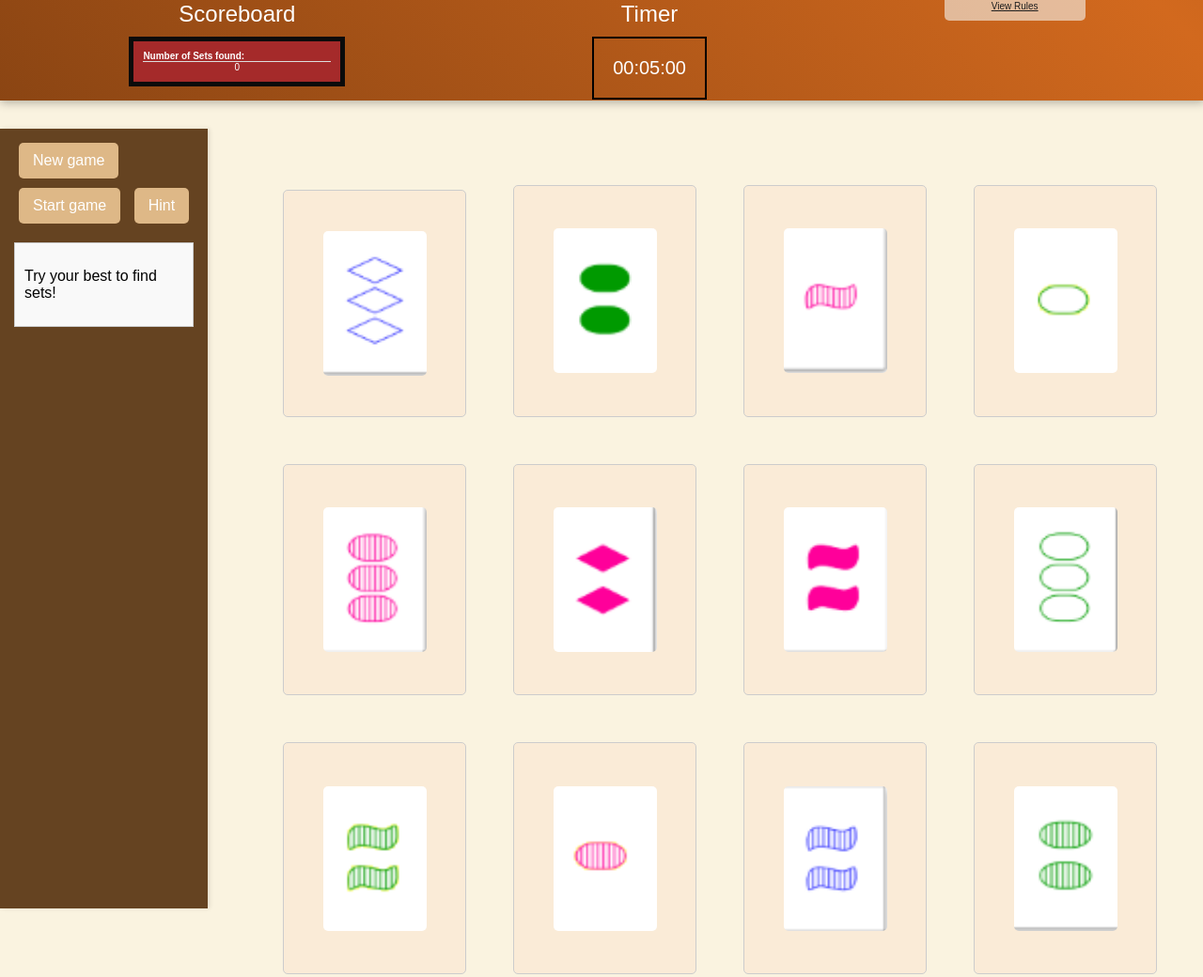
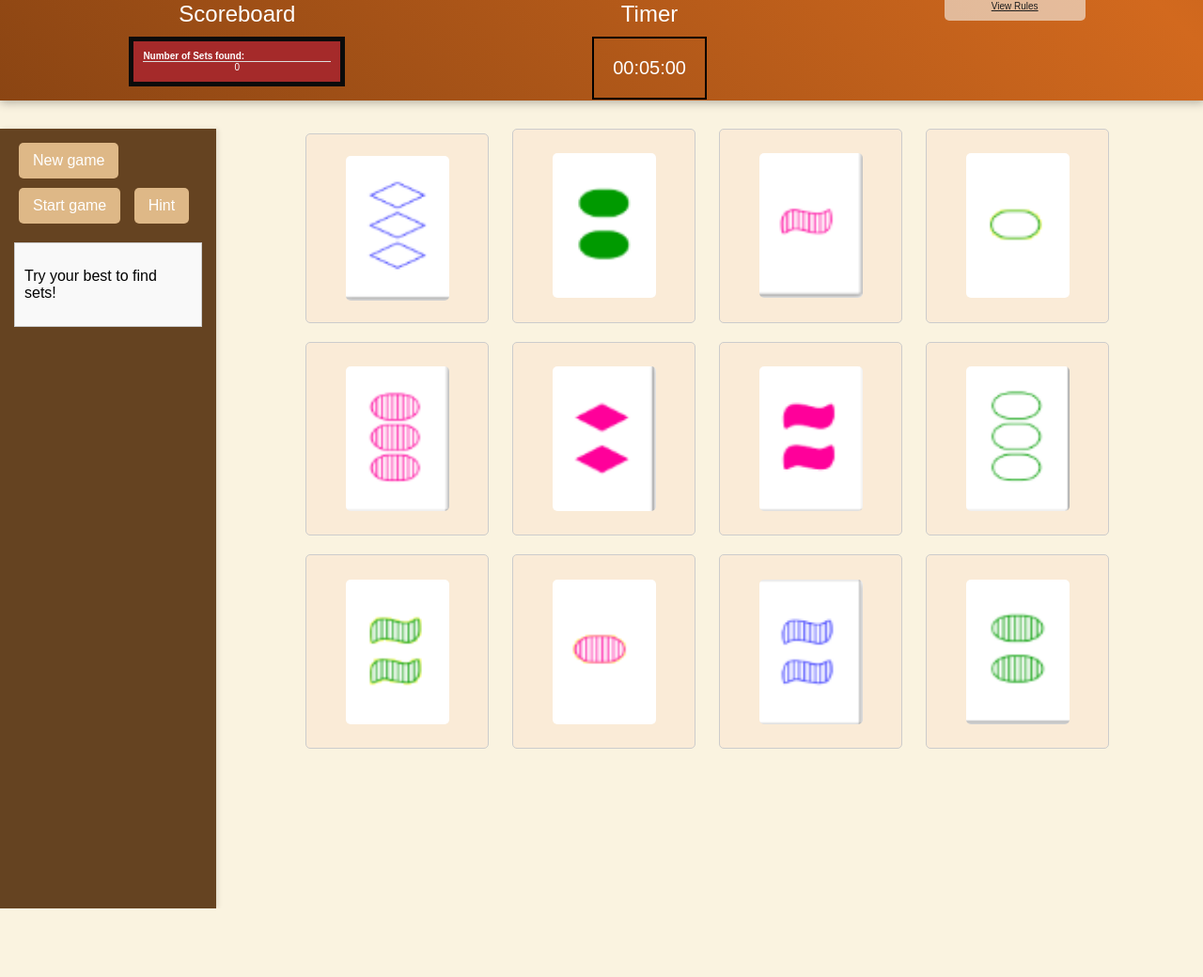
Before and after one commit to Eveng0413/Set-card-game-on-Web, a plain HTML site: page index.html in a window 1280 px wide. Shown: the whole page at 94% size. After the commit the page ends 967 px from the top, so only its background shows below. Drawn offline with Linux system fonts and the light colour scheme.

Commit message:
Bug fix: fixing the size of card box container

```diff
--- a/index.css
+++ b/index.css
@@ -194,10 +194,10 @@ body, html {
     display: grid;
     grid-template-columns: repeat(4, 1fr);
     grid-template-rows: repeat(3, 1fr);
-    gap: 50px; /* Adjust the column gap to your desired value */
-    height: 1000px; /* Fixed height in pixels */
-    width: 1100px; /* Fixed width in pixels */
-    padding: 80px;
+    gap: 20px; /* Adjust the column gap to your desired value */
+    height: 700px; /* Fixed height in pixels */
+    width: 900px; /* Fixed width in pixels */
+    padding: 20px;
     box-sizing: border-box;
     overflow-y: auto;
 }
```
